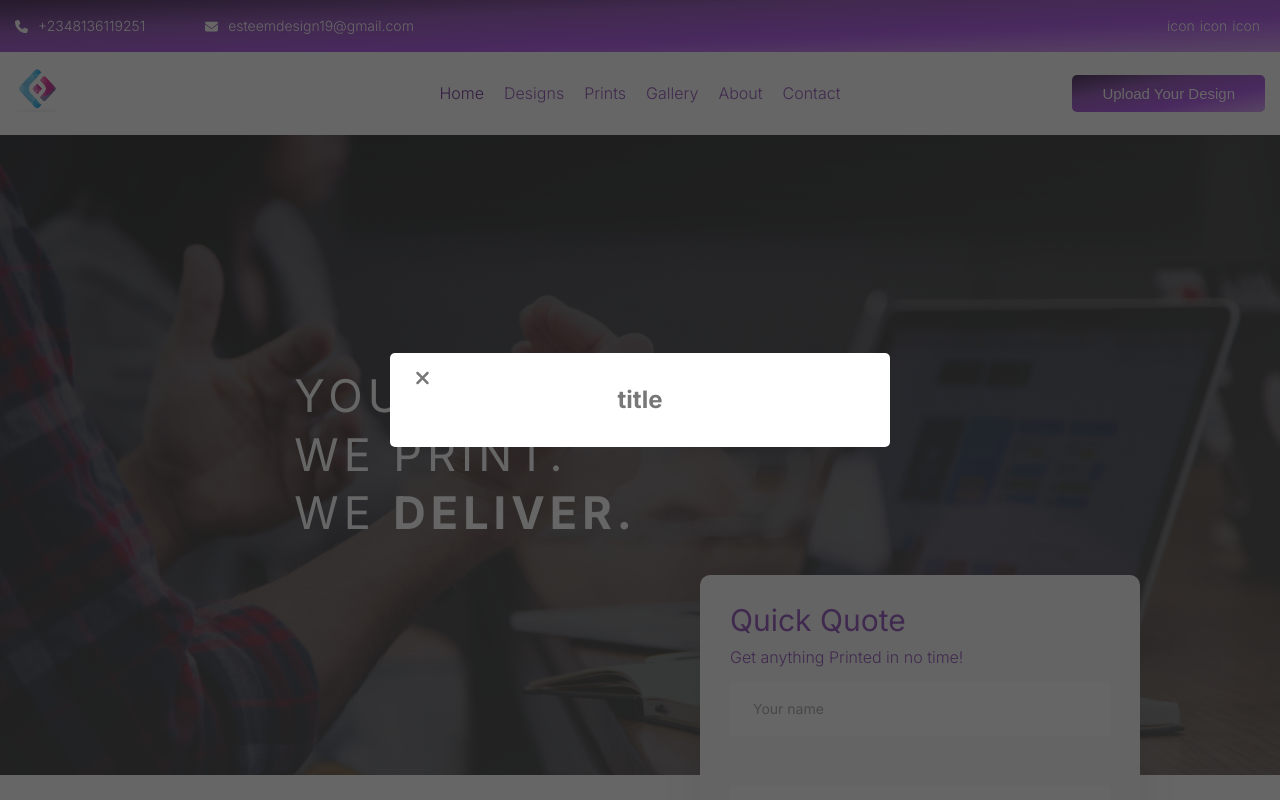
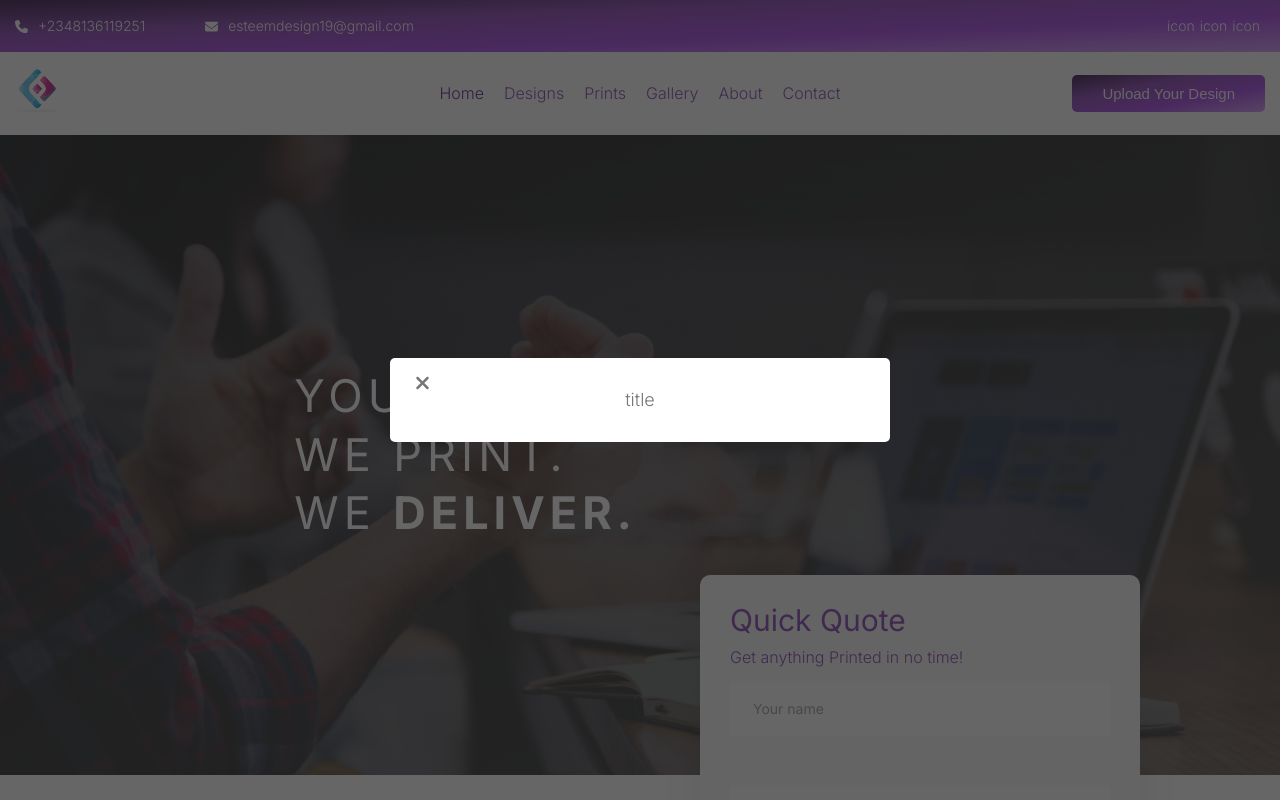
Before and after one commit to esteemayo/next-idesignx, a Next.js app: page / in a window 1280 px wide. Shown: the top 800 px of the page. Built offline with nearby package versions, Linux system fonts and the light colour scheme.

Commit message:
fix: add styling

```diff
--- a/src/components/modal/Modal.tsx
+++ b/src/components/modal/Modal.tsx
@@ -140,6 +140,9 @@ const CloseButton = styled.button`
   }
 `;
 
-const Heading = styled.h1``;
+const Heading = styled.h1`
+  font-weight: 300;
+  font-size: 1.8rem;
+`;
 
 export default Modal;
```
